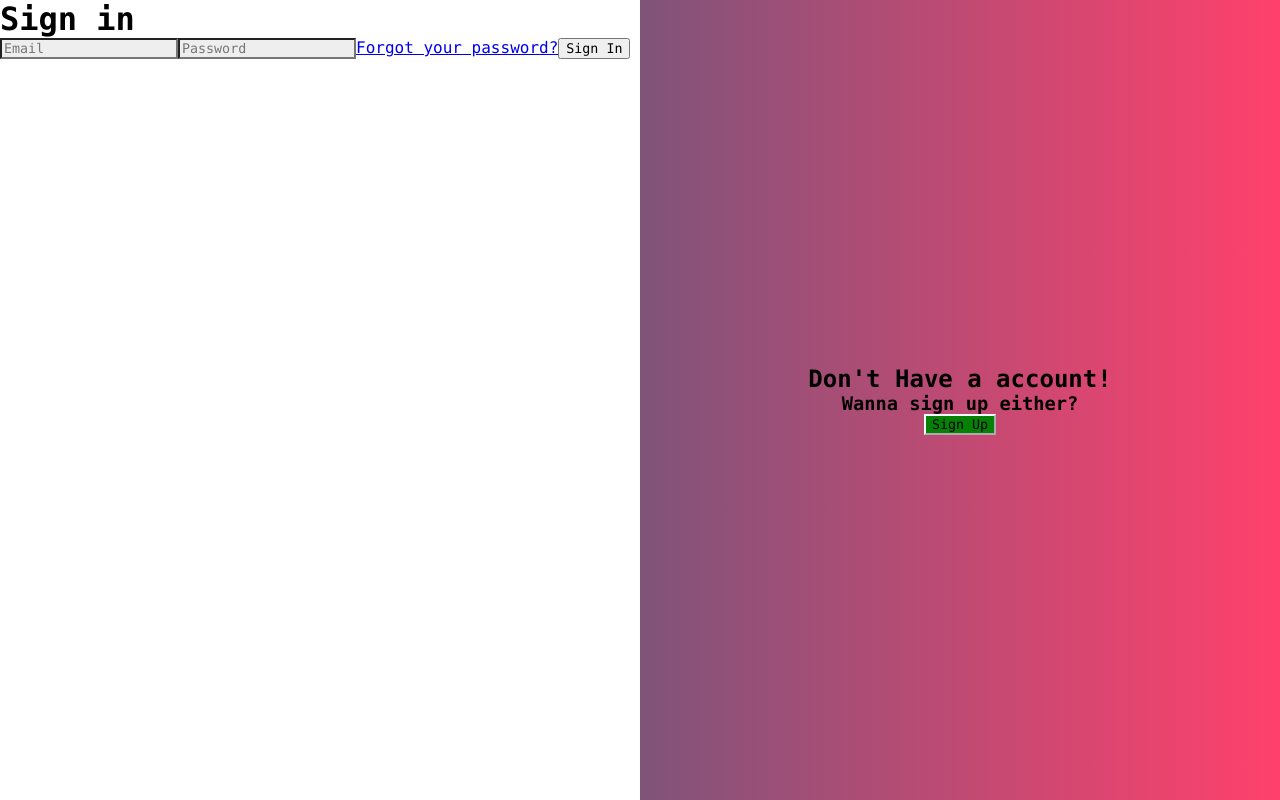
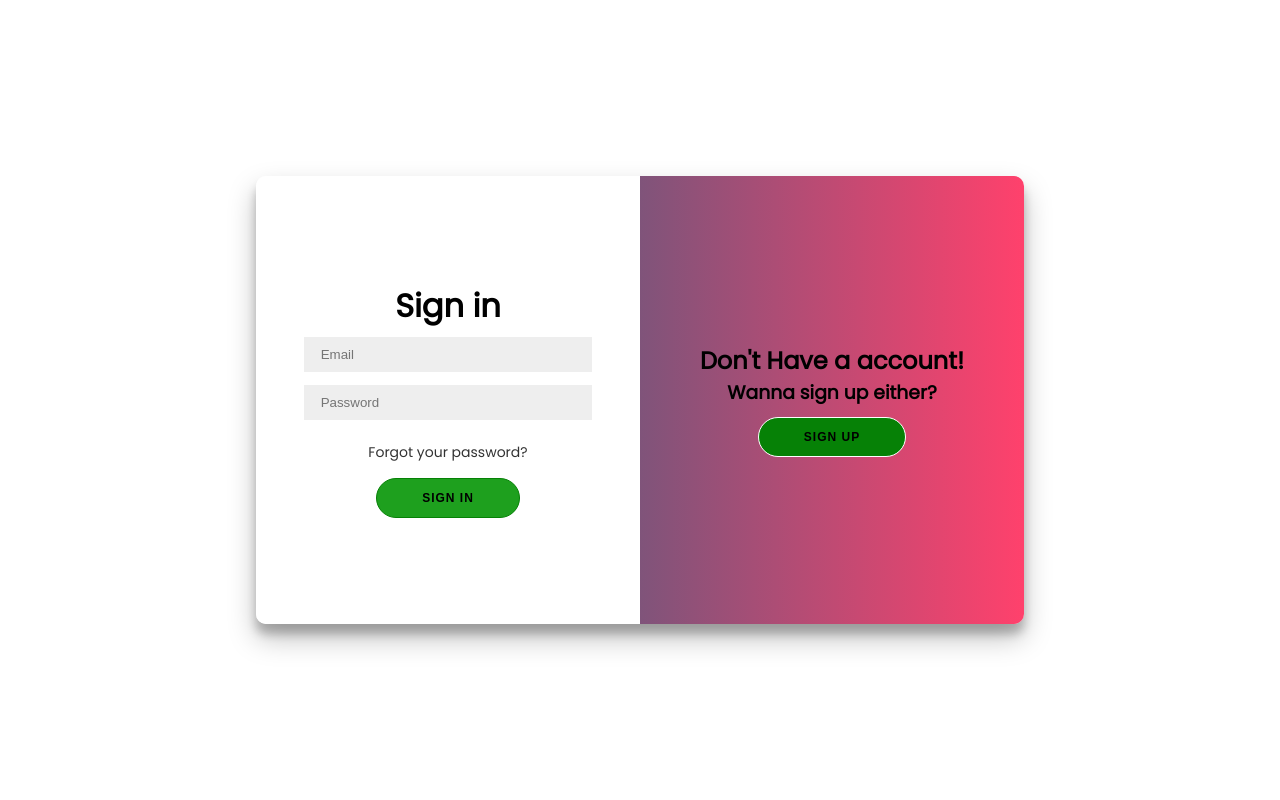
Before and after one commit to opencodeiiita/Geek-Editor-Frontend, a React (Create React App) app: page / in a window 1280 px wide. Built offline with nearby package versions, Linux system fonts and the light colour scheme.

Commit message:
CSS of sign-in/Log-in page (#123)
Issue: 91

```diff
--- a/src/Components/Navbar.css
+++ b/src/Components/Navbar.css
@@ -1,23 +1,24 @@
 * {
     margin: 0;
-  font-family: source-code-pro, Menlo, Monaco, Consolas, 'Courier New', monospace;
 }
 
 body {
     margin: 0;
+    font-family: source-code-pro, Menlo, Monaco, Consolas, "Courier New",
+        monospace;
 }
 
 code {
-  font-family: source-code-pro, Menlo, Monaco, Consolas, 'Courier New', monospace;
+    font-family: source-code-pro, Menlo, Monaco, Consolas, "Courier New",
+        monospace;
 }
 
 #navbar {
     background: rgb(1, 1, 64);
     display: flex;
     justify-content: space-between;
-  height: 80px;
+    height: 50px;
 }
-
 #navbar ul {
     /* code here */
     margin: 15px 180px 15px 10px;
@@ -33,7 +34,6 @@ code {
     /* code here */
     margin: 5px 15px;
 }
-
 #navbar ul li .link {
     color: #ffffff;
     text-decoration: none;
@@ -47,6 +47,7 @@ code {
   background: #90EE02;
 }
  */
+
 
 #navbar ul li .link:hover {
   background-color: #ffffff;
--- a/src/Loginsignup/Home.css
+++ b/src/Loginsignup/Home.css
@@ -1,47 +1,72 @@
+@import url("https://fonts.googleapis.com/css2?family=Poppins&display=swap");
+
 * {
     box-sizing: border-box;
 }
 
 .full {
-    /* code here */
+    font-family: "Poppins", sans-serif;
+    display: flex;
+    flex-direction: column;
+    align-items: center;
+    justify-content: center;
+    height: 100vh;
 }
 
 .h1 {
-    /* Write Code here */
+    font-weight: bold;
 }
 
 .h2 {
-    /* Write Code here */
+    text-align: center;
+}
+
+.h3 {
+    padding-bottom: 0.5em;
 }
 
 .p {
-    /* code here */
+    font-size: 13px;
+    font-weight: 100;
+    line-height: 18px;
+    margin: 20px 0 30px;
 }
 
 .span {
-    /* Write Code here */
+    font-size: 12px;
 }
 
 .a {
-    /* code here */
+    color: #333;
+    font-size: 14px;
+    text-decoration: none;
+    margin: 15px 0;
 }
 
 .button {
-    /* Write Code here */
+    border-radius: 20px;
+    border-color: black;
+    border: 1px solid #068106;
+    background-color: #1ea01e;
+    font-size: 12px;
+    font-weight: bold;
+    padding: 12px 45px;
+    letter-spacing: 1px;
+    text-transform: uppercase;
+    transition: transform 100ms ease-in;
 }
 
-  button:active {
-    /* Write Code here */
+.button:active {
+    transform: scale(0.9);
 }
 
 .button:focus {
-    /* Write Code here */
 }
 
-  .button #ghost1 {
+.button#ghost1 {
     color: black;
     background-color: #068106;
-    border-color: #ffffff;
+    border-color: #ccc;
 }
 
 #signUp {
@@ -53,23 +78,40 @@
 
 form {
     background-color: #ffffff;
-    /* code here */
+    display: flex;
+    flex-direction: column;
+    text-align: center;
+    align-items: center;
+    justify-content: center;
+    padding: 0 3em;
+    height: 100%;
 }
 
 .input {
     background-color: #eee;
+    border: none;
+    padding: 0.75em 1.25em;
+    margin: 0.5em 0;
+    width: 100%;
 }
 
 .container {
     background-color: #fff;
+    border-radius: 10px;
     box-shadow: 0 14px 28px rgba(0, 0, 0, 0.25), 0 10px 10px rgba(0, 0, 0, 0.22);
-    /* code here */
+    position: relative;
+    overflow: hidden;
+    width: 48rem;
+    min-height: 28rem;
+    max-width: 100%;
+    max-width: 100%;
+    align-items: center;
 }
 
 .form-container {
-    position: absolute;
     top: 0;
     height: 100%;
+    position: absolute;
     transition: all 0.6s ease-in-out;
 }
 
@@ -84,26 +126,40 @@
 }
 
 .sign-up-container {
-    /* code here */
+    opacity: 0;
+    z-index: 1;
+    width: 50%;
 }
 
 .container.right-panel-active .sign-up-container {
-    /* code here */
+    opacity: 1;
+    z-index: 3;
+    animation: show 0.6s;
+    transform: translateX(100%);
 }
 
 @keyframes show {
-    /* code here */
+    0%,
+    49.999999999% {
+        opacity: 0;
+        z-index: 1;
+    }
+    50%,
+    100% {
+        opacity: 1;
+        z-index: 3;
+    }
 }
 
 .overlay-container {
-    position: absolute;
     top: 0;
     left: 50%;
     width: 50%;
+    z-index: 100;
     height: 100%;
     overflow: hidden;
+    position: absolute;
     transition: transform 0.6s ease-in-out;
-    z-index: 100;
 }
 
 .container.right-panel-active .overlay-container {
@@ -111,19 +167,19 @@
 }
 
 .overlay {
+    left: -100%;
+    width: 200%;
+    height: 100%;
+    color: #ffffff;
+    position: relative;
     background: #ff416c;
+    background-size: cover;
+    transform: translateX(0);
+    background-position: 0 0;
+    background-repeat: no-repeat;
+    transition: transform 0.6s ease-in-out;
+    background: linear-gradient(to right, #068, #ff416c);
     background: -webkit-linear-gradient(to right, #068106, #ff416c);
-    background: linear-gradient(to right, #068, #ff416c);
-    color: #ffffff;
-    background-repeat: no-repeat;
-    background-size: cover;
-    background-position: 0 0;
-    position: relative;
-    left: -100%;
-    height: 100%;
-    width: 200%;
-    transform: translateX(0);
-    transition: transform 0.6s ease-in-out;
 }
 
 .container.right-panel-active .overlay {
@@ -131,16 +187,16 @@
 }
 
 .overlay-panel {
+    top: 0;
+    width: 50%;
+    height: 100%;
+    display: flex;
+    padding: 0 40px;
     position: absolute;
-    display: flex;
+    text-align: center;
     align-items: center;
+    flex-direction: column;
     justify-content: center;
-    flex-direction: column;
-    padding: 0 40px;
-    text-align: center;
-    top: 0;
-    height: 100%;
-    width: 50%;
     transform: translateX(0);
     transition: transform 0.6s ease-in-out;
 }
@@ -154,12 +210,11 @@
 }
 
 .overlay-right {
+    right: 0;
+    background-size: cover;
+    transform: translateX(0);
     background-image: url("");
     background-blend-mode: lighten;
-    background-size: cover;
-
-    right: 0;
-    transform: translateX(0);
 }
 
 .container.right-panel-active .overlay-right {
--- a/src/index.css
+++ b/src/index.css
@@ -1,11 +1,15 @@
+@import url("https://fonts.googleapis.com/css2?family=Poppins&display=swap");
+
 body {
-	margin: 0;
-	font-family: -apple-system, BlinkMacSystemFont, "Segoe UI", "Roboto", "Oxygen", "Ubuntu", "Cantarell",
-		"Fira Sans", "Droid Sans", "Helvetica Neue", sans-serif;
-	-webkit-font-smoothing: antialiased;
-	-moz-osx-font-smoothing: grayscale;
+    margin: 0;
+    font-family: -apple-system, BlinkMacSystemFont, "Segoe UI", "Roboto",
+        "Oxygen", "Ubuntu", "Cantarell", "Fira Sans", "Droid Sans",
+        "Helvetica Neue", "Poppins", sans-serif;
+    -webkit-font-smoothing: antialiased;
+    -moz-osx-font-smoothing: grayscale;
 }
 
 code {
-	font-family: source-code-pro, Menlo, Monaco, Consolas, "Courier New", monospace;
+    font-family: source-code-pro, Menlo, Monaco, Consolas, "Courier New",
+        monospace;
 }
```
Lines whose indentation alone changed are shown as unchanged.
